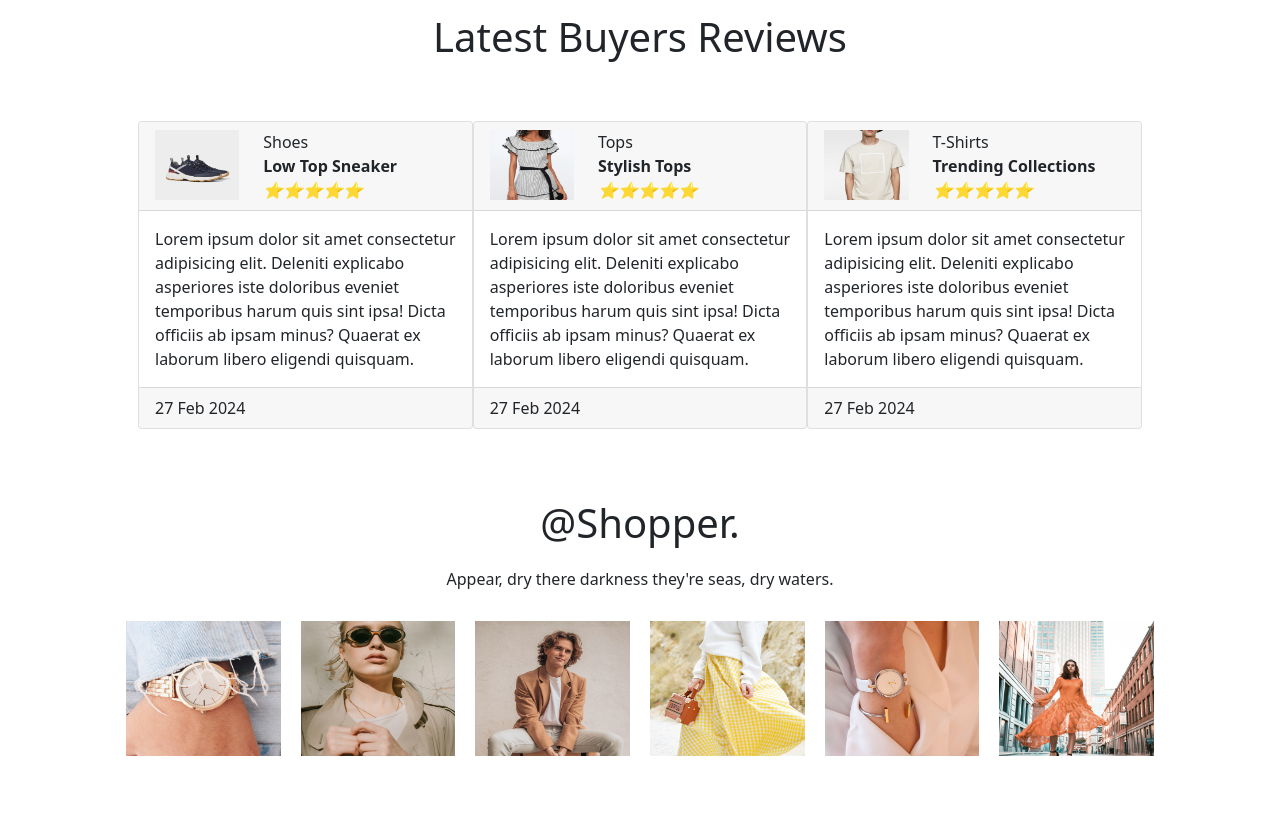
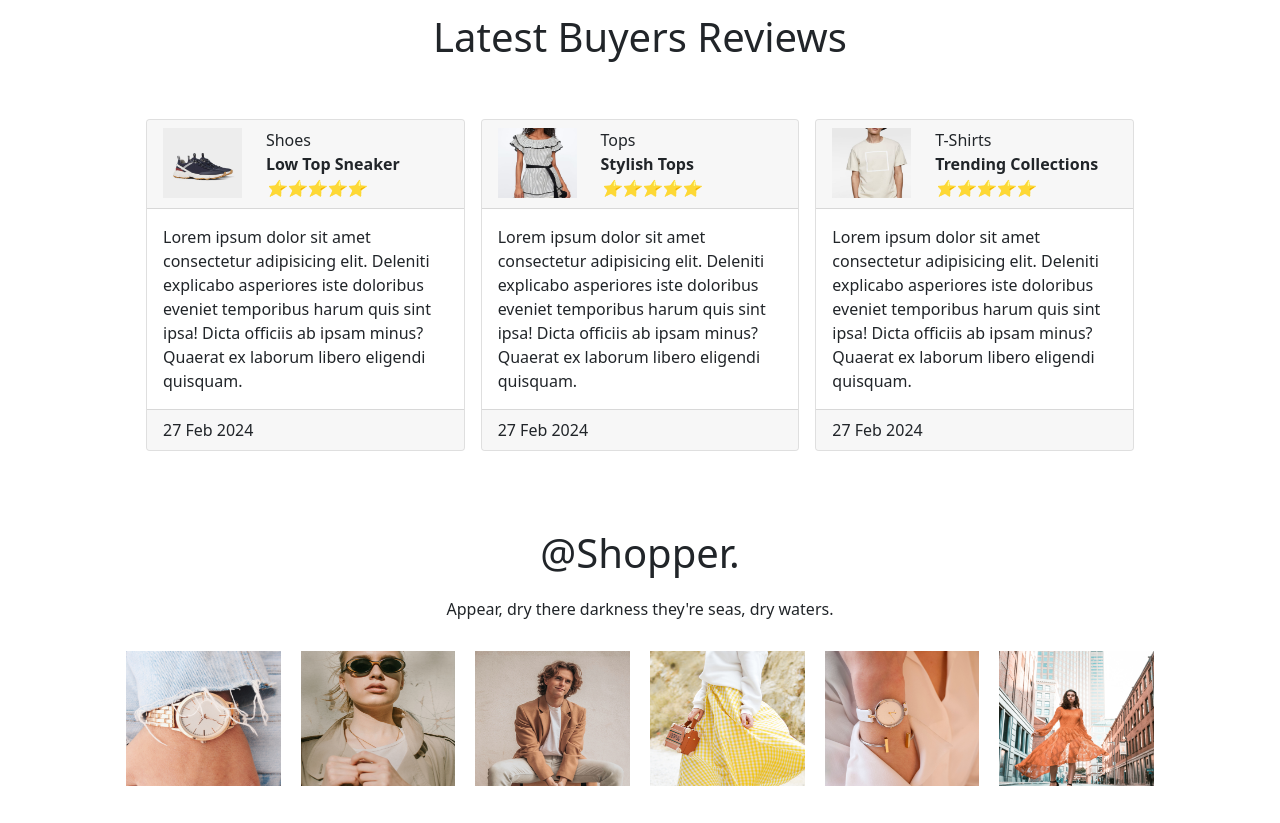
Before and after one commit to Himanshu12866/shopper-template, a website: page index.html in a window 1280 px wide. Shown: the part 3486-4309 px from the top of the page. Drawn offline with nearby package versions, Linux system fonts and the light colour scheme.

Commit message:
Added Update

```diff
--- a/index.html
+++ b/index.html
@@ -435,13 +435,13 @@
       <button class="btnn">Shop Now <span class="bi bi-arrow-right"></span></button>
    </div>
 
-   <div class="row section-6" id="review">
+   <div class="row  section-6" id="review">
 
       <p style="text-align: center;">What Buyers Say</p>
 
       <h1 style="text-align: center; margin-bottom: 50px;">Latest Buyers Reviews</h1>
       <div class="col-lg-4 col-sm-12">
-         <div class="card">
+         <div class="card m-2">
             <div class="card-header">
                <div class="row">
                   <div class="col-4">
@@ -465,7 +465,7 @@
          </div>
       </div>
       <div class="col-lg-4 col-sm-12">
-         <div class="card">
+         <div class="card m-2">
             <div class="card-header">
                <div class="row">
                   <div class="col-4">
@@ -489,7 +489,7 @@
          </div>
       </div>
       <div class="col-lg-4 col-sm-12">
-         <div class="card">
+         <div class="card m-2">
             <div class="card-header">
                <div class="row">
                   <div class="col-4">
--- a/style.css
+++ b/style.css
@@ -346,7 +346,7 @@ body {
 }
 .hover-text{
   position: absolute;
-  color:rgb(0, 255, 213);
+  color:rgb(255, 170, 0);
   font-weight: bold;
   opacity: 0;
   padding: 10px;
```
